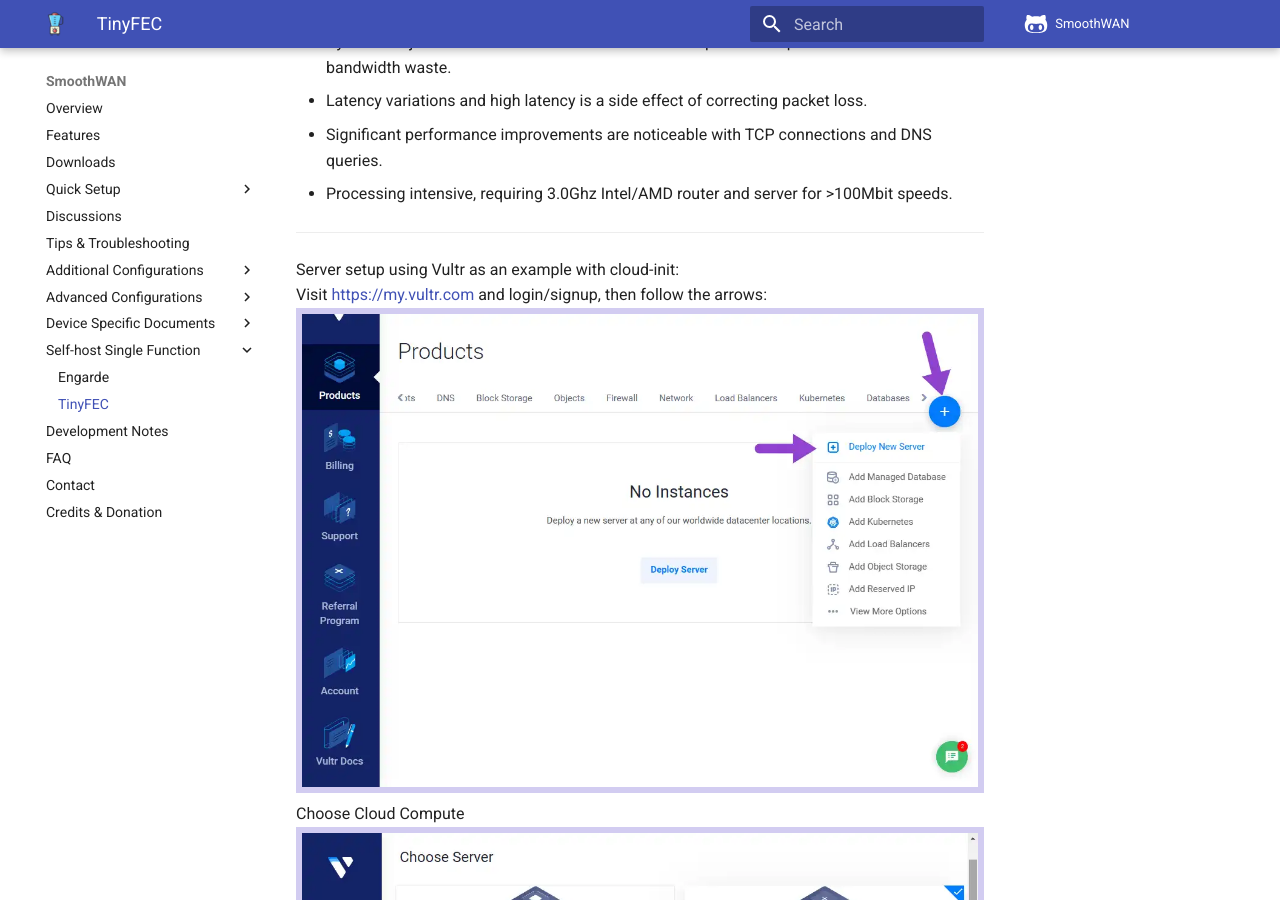
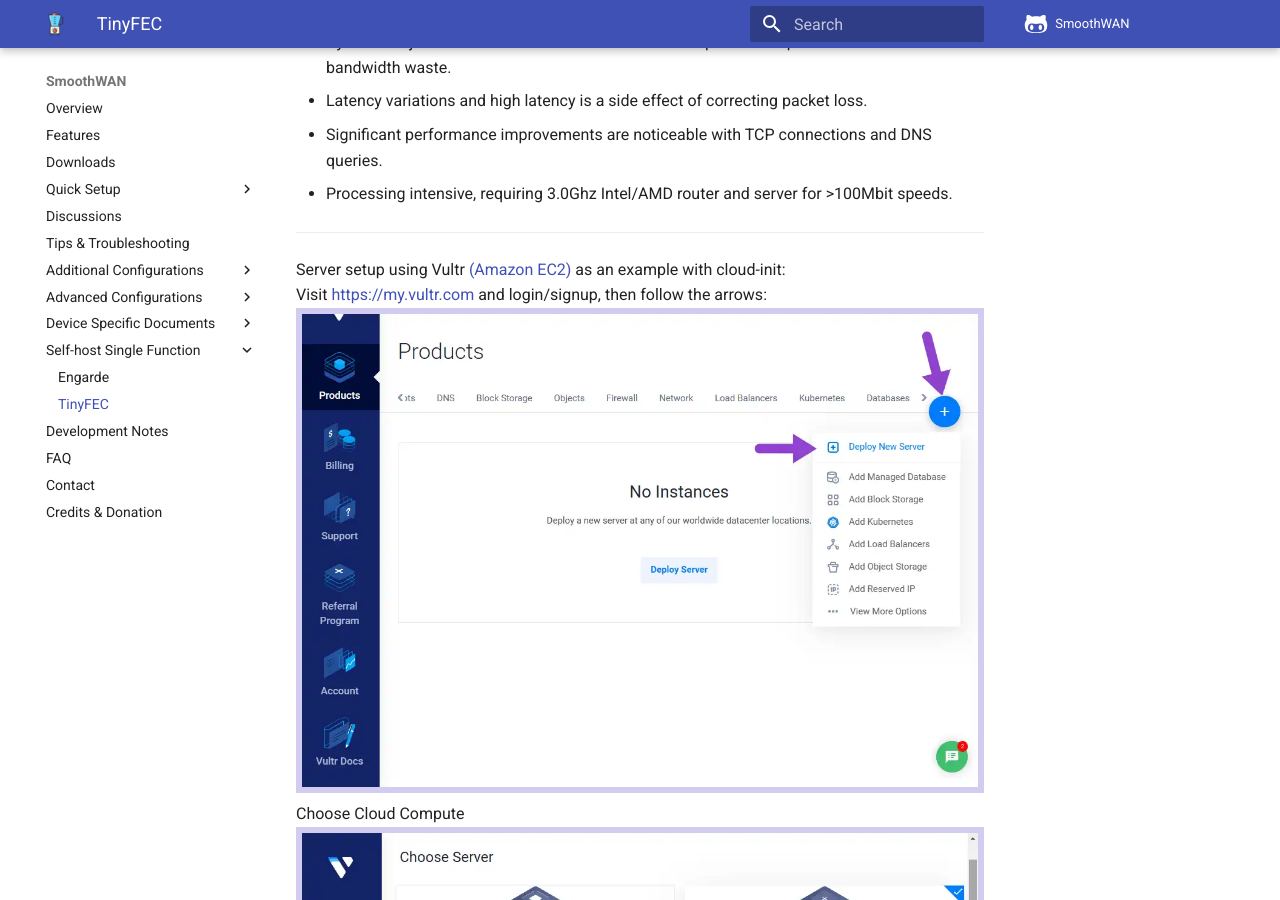
Before and after one commit to SmoothWAN/SmoothWAN-docs, an MkDocs documentation site: the page built from docs/tinyfec.md, in a window 1280 px wide and 900 px high, scrolled down 336 px. Built offline with MkDocs 1.6.1 and Material for MkDocs 9.7.7, drawn with Linux system fonts in a browser that asks for light colours; comment, search, counter and statistics services are not loaded.

Commit message:
Amazon EC2 Screenshots

```diff
--- a/docs/tinyfec.md
+++ b/docs/tinyfec.md
@@ -10,7 +10,7 @@
 
 ***
 
-Server setup using Vultr as an example with cloud-init:
+Server setup using Vultr [(Amazon EC2)](https://smoothwan.discourse.group/t/smoothwan-engarde-on-oracle-cloud/102/13?u=talalm) as an example with cloud-init:
 Visit <a href='https://my.vultr.com/'>https://my.vultr.com</a> and login/signup, then follow the arrows:
 <img style="border:6px solid #d2ccf1;" src="/assets/tinyfec/1.webp" style="max-height:300px"/><br>
 Choose Cloud Compute
```
Also changed, not shown: docs/engarde.md (+1 -1 lines).
